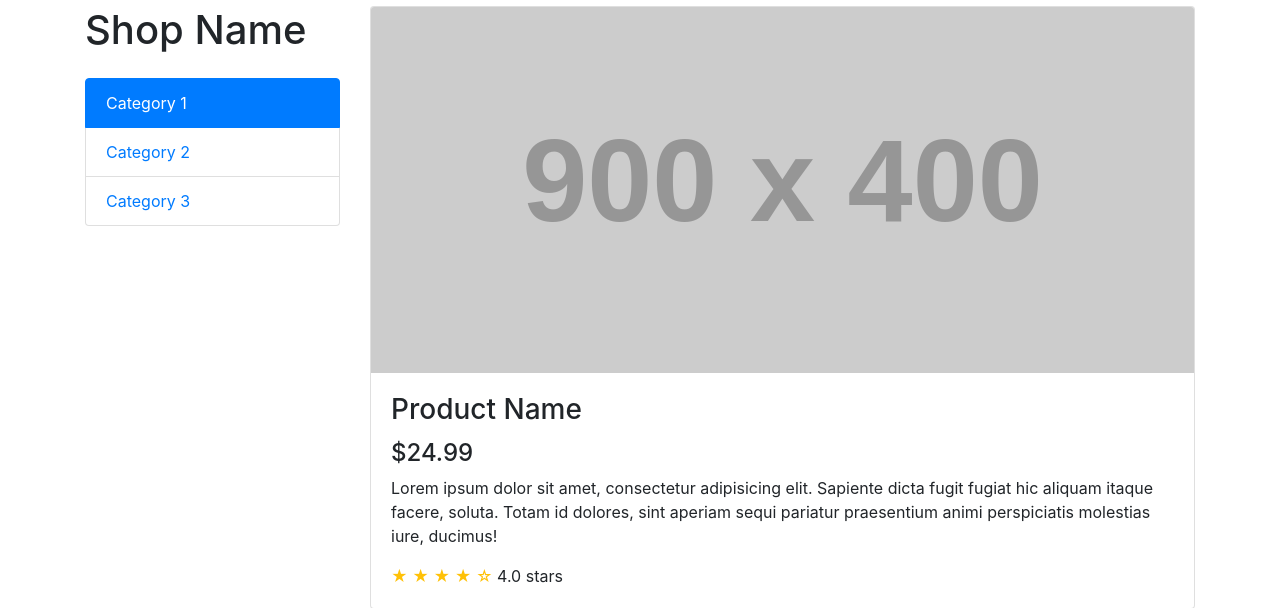
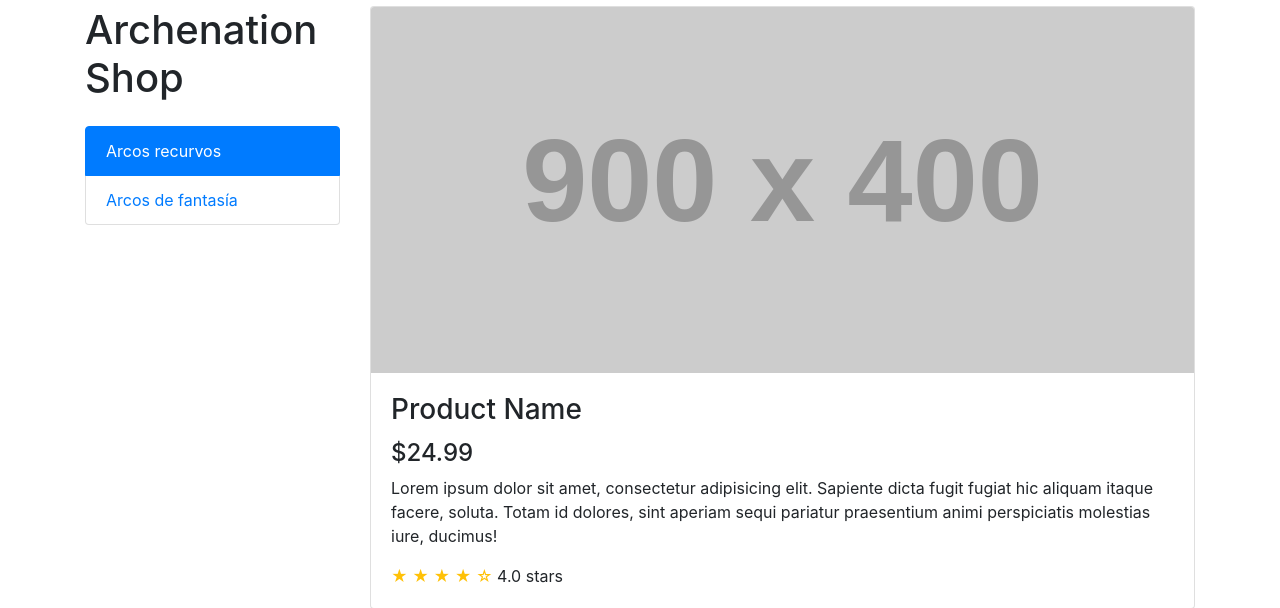
Before and after one commit to dragignaso/proyecto.archenation, a PHP site: page /articulo.php in a window 1280 px wide. Shown: the part 56-664 px from the top of the page. Run offline with PHP 8.4, Linux system fonts and the light colour scheme; some libraries are stand-ins or nearby versions.

Commit message:
UPDATE: Revisión

```diff
--- a/articulo.php
+++ b/articulo.php
@@ -42,14 +42,12 @@
     <div class="row">
 
       <div class="col-lg-3"><h2>_</h2>
-        <h1 class="my-4">Shop Name</h1>
+        <h1 class="my-4">Archenation Shop</h1>
         <div class="list-group">
-          <a href="#" class="list-group-item active">Category 1</a>
-          <a href="#" class="list-group-item">Category 2</a>
-          <a href="#" class="list-group-item">Category 3</a>
+          <a href="#" class="list-group-item active">Arcos recurvos</a>
+          <a href="#" class="list-group-item">Arcos de fantasía</a>
         </div>
       </div>
-      <!-- /.col-lg-3 -->
 
       <div class="col-lg-9"><h2>_</h2>
 
@@ -63,8 +61,6 @@
             4.0 stars
           </div>
         </div>
-        <!-- /.card -->
-
         <div class="card card-outline-secondary my-4">
           <div class="card-header">
             Product Reviews
@@ -82,10 +78,8 @@
             <a href="#" class="btn btn-success">Leave a Review</a>
           </div>
         </div>
-        <!-- /.card -->
 
       </div>
-      <!-- /.col-lg-9 -->
 
     </div>
 
```
